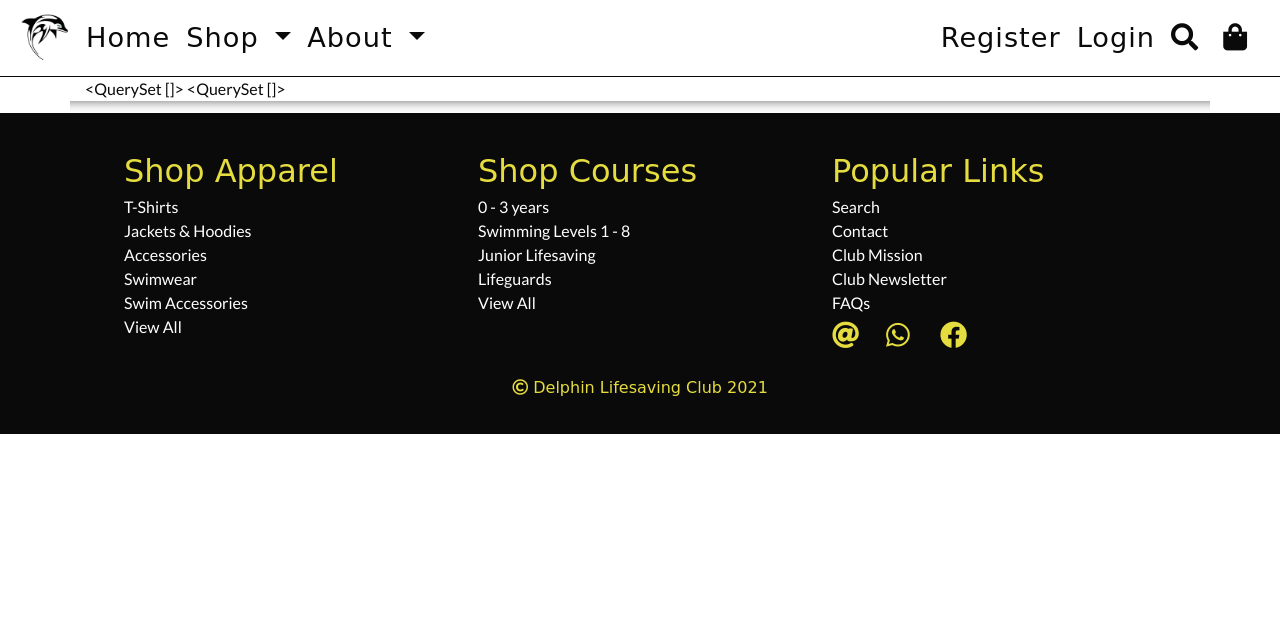
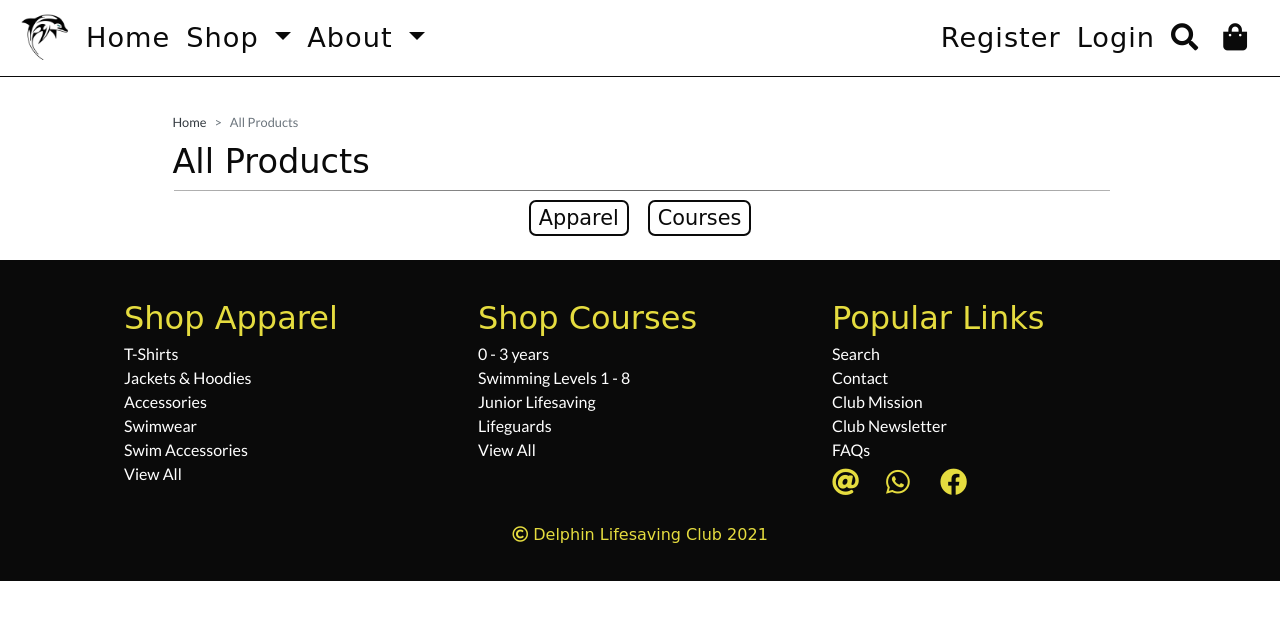
Before and after one commit to rebeccatraceyt/delphin_lifesavingclub, a Django app: page /products/ in a window 1280 px wide. Shown: the top 620 px of the page. Run offline with Django 3.2, Linux system fonts and the light colour scheme; data that the repository does not hold is empty; some libraries are stand-ins or nearby versions; some web fonts are replaced.

Commit message:
Add styling to products template

```diff
--- a/delphin/urls.py
+++ b/delphin/urls.py
@@ -1,7 +1,7 @@
 from django.contrib import admin
+from django.urls import path, include
 from django.conf import settings
 from django.conf.urls.static import static
-from django.urls import path, include
 from pages.views import view_home
 
 
@@ -15,4 +15,6 @@ urlpatterns = [
 # Check debug status
 if settings.DEBUG:
     urlpatterns += static(
+        settings.STATIC_URL, document_root=settings.STATIC_ROOT)
+    urlpatterns += static(
         settings.MEDIA_URL, document_root=settings.MEDIA_ROOT)
--- a/pages/templates/index.html
+++ b/pages/templates/index.html
@@ -10,7 +10,7 @@
             <div id="home-hero" class="col-12">
                 <div class="row d-flex justify-content-center">
                     <div id="home-logo" class="col-12 col-lg-6">
-                        <img src="{% static 'img/logo-text.png' %}" alt="Delphin Jacket">
+                        <img src="{% static 'img/logo-text.png' %}" alt="Delphin Logo">
                     </div>
                     <div id="home-intro" class="col-12 col-lg-6">
                         <h3>Welcome Swimmers!</h3>
@@ -20,7 +20,7 @@
                     </div>
                 </div>
             </div>
-            <hr class="divider">
+            <hr class="page-divider">
 
             <!-- Home Content -->
             <div id="home-content" class="col-12">
--- a/products/templates/products/products.html
+++ b/products/templates/products/products.html
@@ -4,14 +4,60 @@
 
 
 {% block content %}
-    <div class="container">
+    <div class="container page-margins">
+
+        <!-- Page Breadcrumbs -->
         <div class="row">
-            <!-- Home Hero -->
             <div class="col-12">
-                {{ apparel }}
-                {{ courses }}
+                <nav aria-label="page breadcrumbs">
+                    <ol class="breadcrumb bg-white">
+                        <li class="breadcrumb-item"><a href="#" class="text-dark">Home</a></li>
+                        <li class="breadcrumb-item active text-secondary" aria-current="page">All Products</li>
+                    </ol>
+                </nav>
             </div>
-            <hr class="divider">
+        </div>
+
+        <!-- Page Header -->
+        <div class="row">
+            <div class="col-12 page-title">
+                <h3>All Products</h3>
+                <hr class="section-divider">
+            </div>
+            <div class="col-12 category-links text-center">
+                <a href="" >Apparel</a>
+                <a href="">Courses</a>
+            </div>
+        </div>
+
+        <!-- Page Content -->
+        <div class="row">
+            {% for product in apparel %}
+                <div class="card h-100 border-0">
+                    {% if product.image.url %}
+                        <a href="">
+                            <img src="{{ product.image }}" alt="{{ product.name }}" class="card-img-top img-fluid">
+                        </a>
+                    {% else %}
+                        <a href="">
+                            <img src="{% static 'img/no-image.png' %}" alt="" class="card-img-top img-fluid">
+                        </a>
+                    {% endif %}
+
+                    <div class="card-body pb-0">
+                        <p class="mb-0">{{ product.name }}</p>
+                    </div>
+                    <div class="card-footer bg-white pt-0 border-0 text-left">
+                        <div class="row">
+                            <div class="col">
+                                <p class="lead mb-0 text-left">
+                                    €{{ product.price }}
+                                </p>
+                            </div>
+                        </div>
+                    </div>
+                </div>
+            {% endfor %}
         </div>
     </div>
 {% endblock %}
--- a/requirements.txt
+++ b/requirements.txt
@@ -2,6 +2,7 @@ asgiref==3.4.1
 Django==3.2.5
 django-allauth==0.41.0
 oauthlib==3.1.1
+Pillow==8.3.1
 python3-openid==3.2.0
 pytz==2021.1
 requests-oauthlib==1.3.0
--- a/static/css/base.css
+++ b/static/css/base.css
@@ -16,13 +16,19 @@
     --red: #B8060B;
     --black: #0A0A0A;
     --blue: #BBF2ED;
-    --grey: rgba(0, 0, 0, 0.6);
+    --border-dark: rgba(0, 0, 0, 0.6);
+    --border-light: rgba(0, 0, 0, 0);
 }
 
 /* --- Special Styling --- */
+
 body {
     font-family: var(--body-font);
     color: var(--black);
+}
+.page-margins {
+    padding: 2% 8%;
+    margin: auto;
 }
 a, a:hover, a:focus, a:active {
     text-decoration: none;
@@ -31,7 +37,7 @@ a, a:hover, a:focus, a:active {
 .active a {
     color: var(--red);
 }
-.divider {
+.page-divider {
     /*ref: https://stackoverflow.com/questions/12639823/hr-not-showing*/
     margin: 0;
     border: 0;
@@ -39,9 +45,18 @@ a, a:hover, a:focus, a:active {
     display:block;
     width: 100%;
     height: 12px;
-    -webkit-box-shadow: inset 0 12px 12px -12px var(--grey);
-    -moz-box-shadow: inset 0 12px 12px -12px var(--grey);
-    box-shadow: inset 0 12px 12px -12px var(--grey);
+    -webkit-box-shadow: inset 0 12px 12px -12px var(--border-dark);
+    -moz-box-shadow: inset 0 12px 12px -12px var(--border-dark);
+    box-shadow: inset 0 12px 12px -12px var(--border-dark);
+}
+.section-divider {
+    margin: 2px;
+    border: 0;
+    clear:both;
+    display:block;
+    width: 100%;
+    height: 1px;
+    background-image: linear-gradient(to bottom right, var(--border-light), var(--border-dark), var(--border-light));
 }
 .btn-shadow {
     -webkit-box-shadow: var(--grey) 0 0 10px;
@@ -50,10 +65,10 @@ a, a:hover, a:focus, a:active {
 }
 
 /* --- Navbar --- */
-nav {
+
+nav.navbar {
     background-color: var(--white);
     border-bottom: 1px solid var(--black);
-
 }
 #nav-logo {
     margin-right: 0;
@@ -68,11 +83,14 @@ nav {
     color: var(--black);
     letter-spacing: 1px;
 }
-.nav-icon {
+button.navbar-toggler {
     color: var(--black);
+    font-size: 1.7rem;
+    padding: 15px;
 }
 
 /* --- Footer --- */
+
 footer {
     background-color: var(--black);
 }
@@ -98,6 +116,7 @@ footer {
 }
 
 /* --- Home Page --- */
+
 #home-content {
     padding: 5% 10%;
     margin: 5% 0;
@@ -157,12 +176,48 @@ footer {
     border-radius: 5px;
     transition: all 0.5s ease 0s;
 }
-.home-btn a:hover, .home-btn a:focus {
+.home-btn a:hover,
+.home-btn a:focus {
     background-color: var(--yellow);
     color: var(--black);
 }
 
-/* --- Media Queries -- */
+/* --- Products Pages --- */
+
+.breadcrumb-item + .breadcrumb-item::before {
+    content: ">";
+}
+ol.breadcrumb {
+    padding: 10px 0;
+    margin: 0;
+    font-size: .8rem;
+}
+.page-title {
+    padding-bottom: 10px;
+}
+.page-title h3 {
+    font-family: var(--title-font);
+    font-size: 2.1rem;
+    color: var(--black);
+}
+.category-links a {
+    color: var(--black);
+    font-family: var(--title-font);
+    outline: 2px solid var(--black);
+    font-size: 1.3rem;
+    padding: 4px 8px;
+    margin: 0 10px;
+    width: 100%;
+    border-radius: 5px;
+    transition: all 0.5s ease 0s;
+}
+/* .category-links a:hover,
+.category-links a:focus {
+
+} */
+
+
+/* --- Media Queries --- */
 
 /* Breakpoint on Tablet device */
 @media (min-width: 700px) and (max-width: 991px) {
--- a/templates/includes/navbar.html
+++ b/templates/includes/navbar.html
@@ -2,6 +2,7 @@
 {% load static %}
 
 <nav class="navbar sticky-top navbar-expand-lg">
+    <!-- Copied and edited from: https://tinyurl.com/3w3ymm7z -->
 
     <a id="nav-logo" class="navbar-brand px-1 mr-md-1" href="{% url 'home' %}">
         <img src="{% static 'img/logo-black.png' %}" alt="Delphin Logo">
```
Also changed, not shown: delphin/settings.py (+5 -3 lines), static/img/no-image.png (added).
